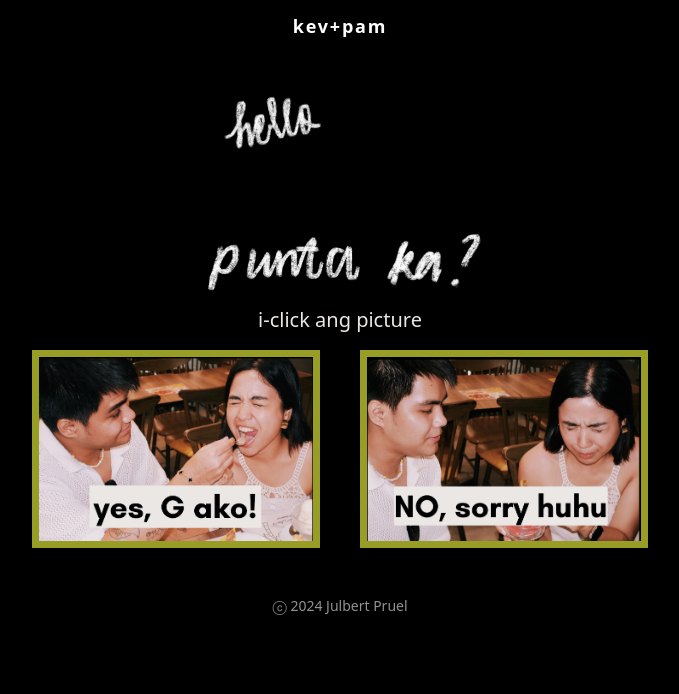
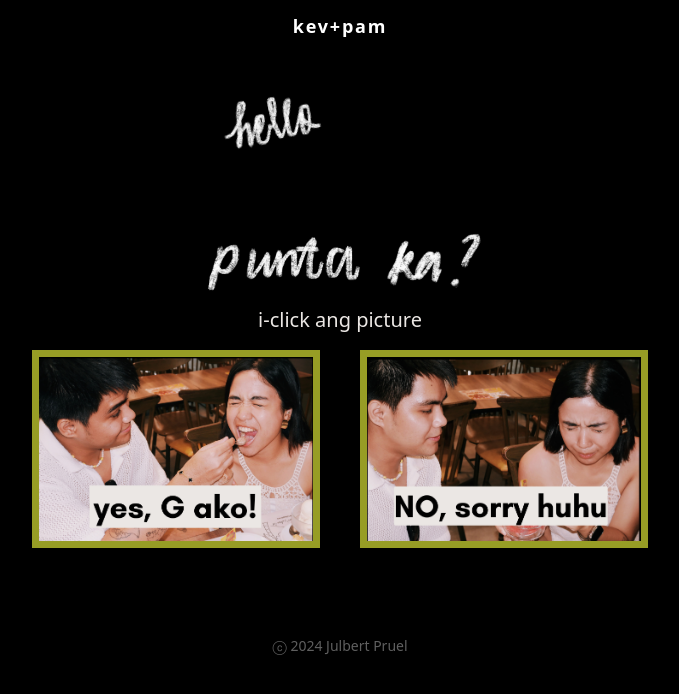
Before and after one commit to bherthchavez/kev-pam, a React (Vite) app: page /rsvp/1 in a window 1280 px wide. Shown: the top 694 px of the page, without its empty margins (300-979 px from the left). Built offline with nearby package versions, Linux system fonts and the light colour scheme; no server answers; the database is empty; a web font is replaced by a local one.

Commit message:
Update Confirm.jsx

```diff
--- a/src/components/Confirm.jsx
+++ b/src/components/Confirm.jsx
@@ -481,13 +481,13 @@ function Rsvp() {
 
         </div>
 
-        <div className={'p-4 text-xs lg:text-sm flex justify-center text-[#929292]'}>
+
+      </section>
+        <div className={'p-4 mt-10 text-xs lg:text-sm flex justify-center text-[#5f5f5f]'}>
           <a href='https://julbertpruel.netlify.app/' className=' '>
             ⓒ {new Date().getFullYear()} Julbert Pruel
           </a>
         </div>
-
-      </section>
     </>
   )
 }
```
